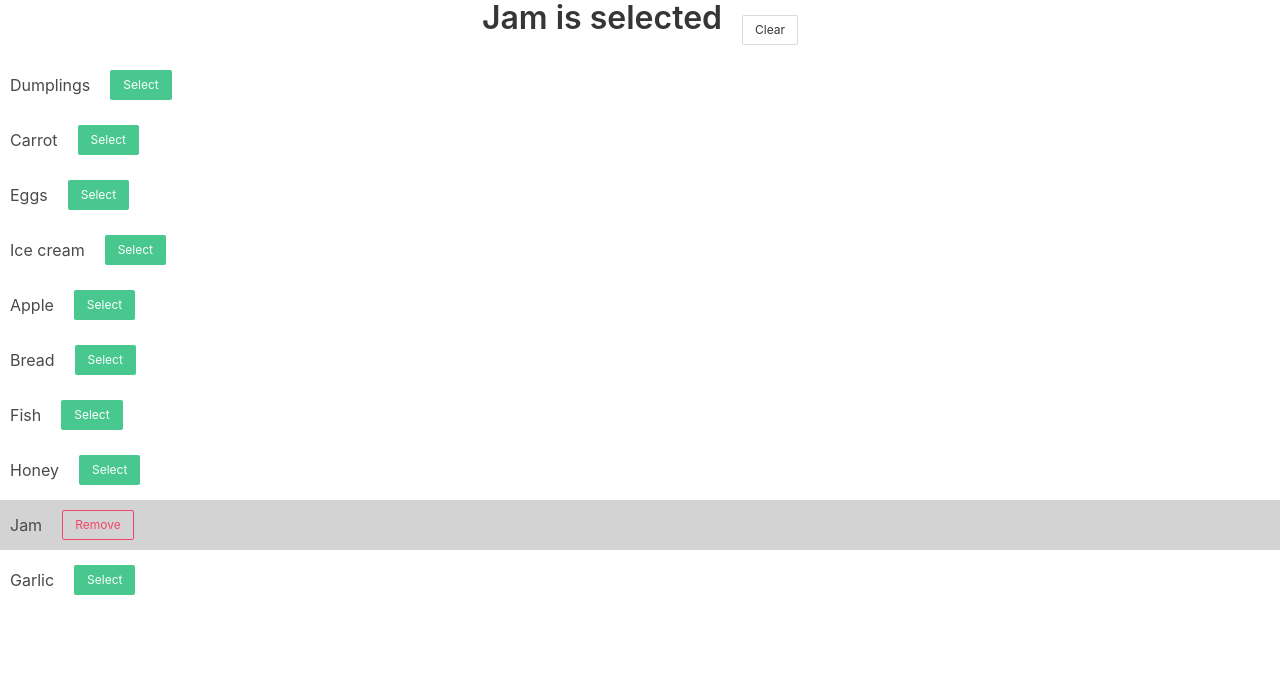
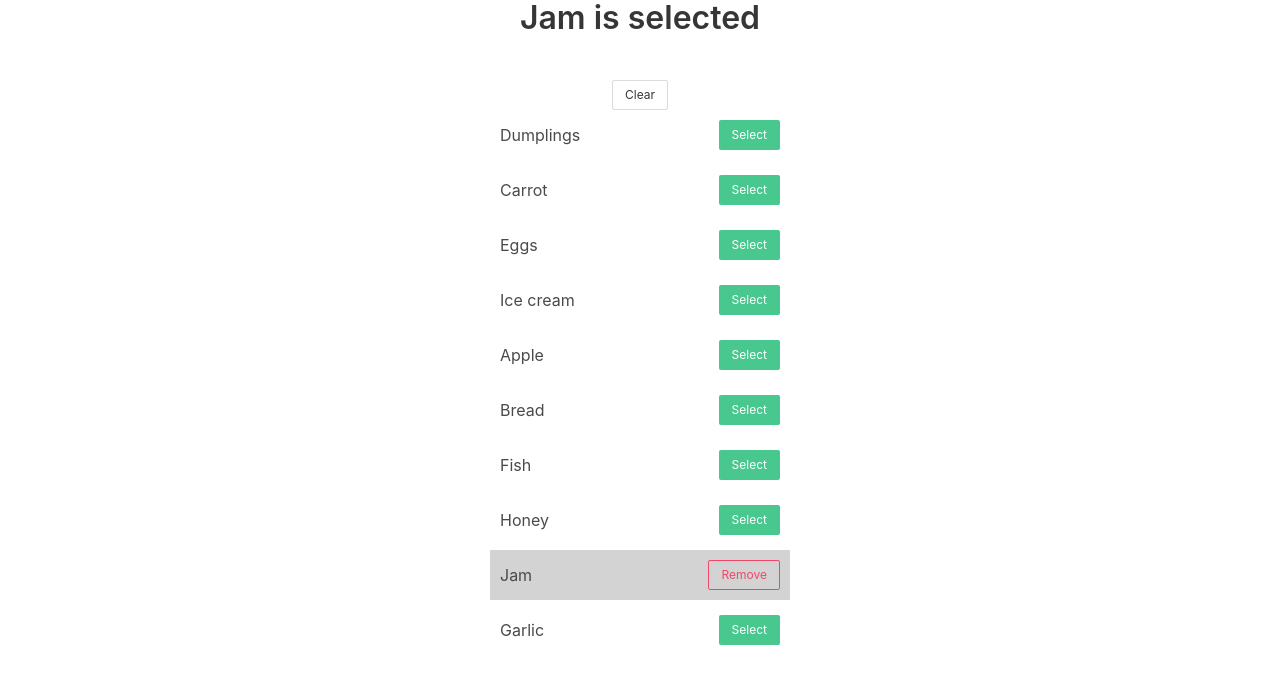
Before and after one commit to mate-academy/react_goods-selector, a React (Create React App) app: page / in a window 1280 px wide. Shown: the top 684 px of the page. Built offline with nearby package versions, Linux system fonts and the light colour scheme.

Commit message:
Made collumn on center

```diff
--- a/src/App.scss
+++ b/src/App.scss
@@ -5,17 +5,27 @@ html {
 .App {
   &__header {
     display: flex;
+    flex-direction: column;
     justify-content: center;
     align-items: center;
     gap: 20px;
   }
 }
 
+.container {
+  display: flex;
+  flex-direction: column;
+  justify-content: center;
+  align-items: center;
+}
+
 .Good {
   display: flex;
+  justify-content: space-between;
   align-items: center;
   padding: 10px;
   margin-bottom: 5px;
+  width: 300px;
   gap: 20px;
 
   &--active {
--- a/src/App.tsx
+++ b/src/App.tsx
@@ -45,7 +45,7 @@ export class App extends React.Component <{}, State> {
           )}
         </header>
 
-        <ul>
+        <ul className="container">
           {goodsFromServer.map(good => (
             <li className={classNames(
               'Good',
```
